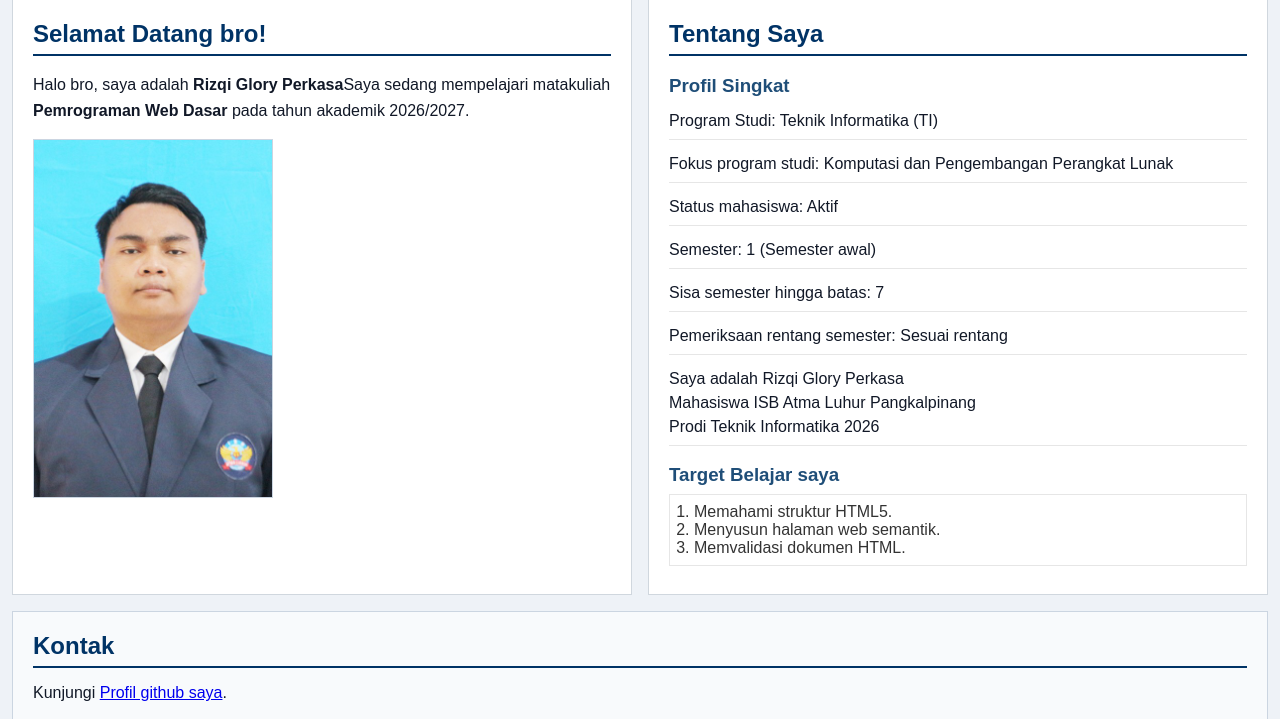
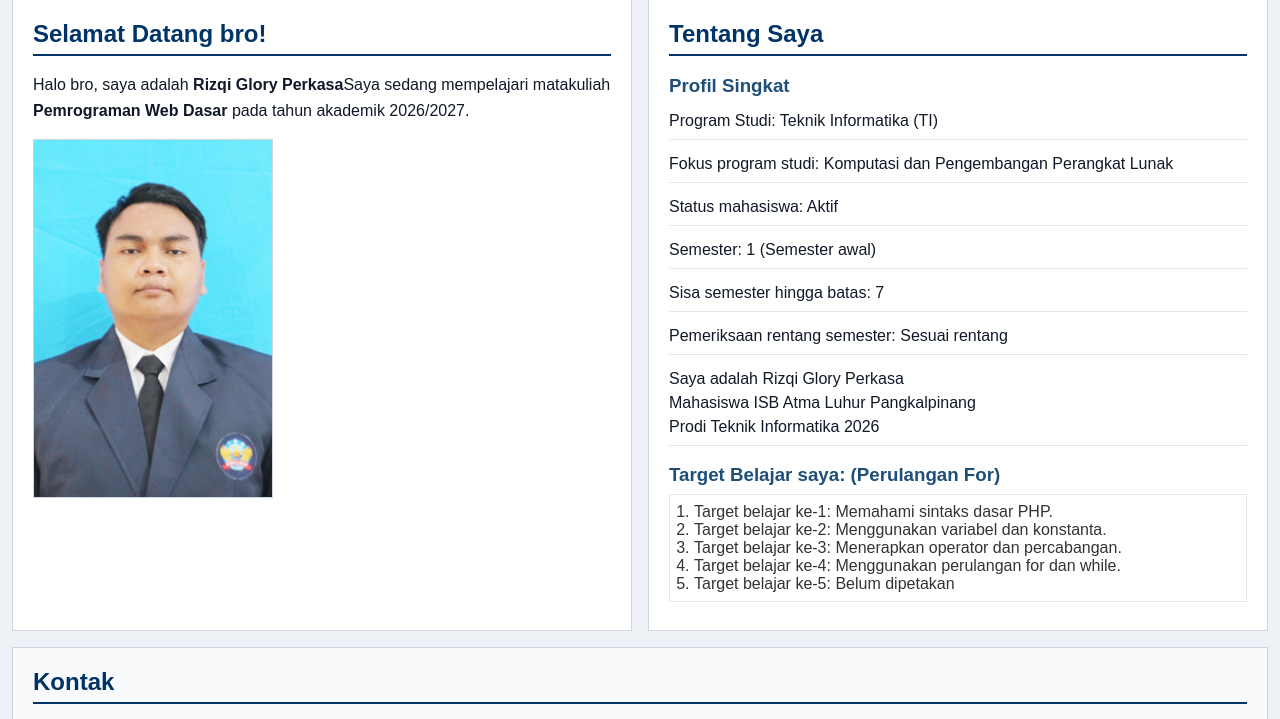
Before and after one commit to DC-Kiki/pwd-kk1020-2611510020, a PHP site: page /pertemuan-03/index.php in a window 1280 px wide. Shown: the part 157-876 px from the top of the page. Run offline with PHP 8.4, Linux system fonts and the light colour scheme.

Commit message:
Menambahkan Perulangan For pada Target Belajar saya

```diff
--- a/pertemuan-03/index.php
+++ b/pertemuan-03/index.php
@@ -101,11 +101,32 @@ switch ($programStudi) {
           Pangkalpinang <br />Prodi Teknik Informatika 2026
         </p>
 
-        <h3>Target Belajar saya</h3>
+        <h3>Target Belajar saya: (Perulangan For)</h3>
         <ol>
-          <li>Memahami struktur HTML5.</li>
-          <li>Menyusun halaman web semantik.</li>
-          <li>Memvalidasi dokumen HTML.</li>
+          <?php
+          // Perulangan for tanpa array; materi larik dibahas pada P9.
+          for ($i = 1; $i <= 5; $i++) {
+            echo "<li>Target belajar ke-" . $i . ": ";
+            switch ($i) {
+              case 1:
+                echo "Memahami sintaks dasar PHP.";
+                break;
+              case 2:
+                echo "Menggunakan variabel dan konstanta.";
+                break;
+              case 3:
+                echo "Menerapkan operator dan percabangan.";
+                break;
+              case 4:
+                echo "Menggunakan perulangan for dan while.";
+                break;
+              default:
+                echo "Belum dipetakan";
+                break;
+            }
+            echo "</li>";
+          }
+          ?>
         </ol>
       </article>
     </section>
```
Also changed, not shown: pertemuan-03/README.md.
